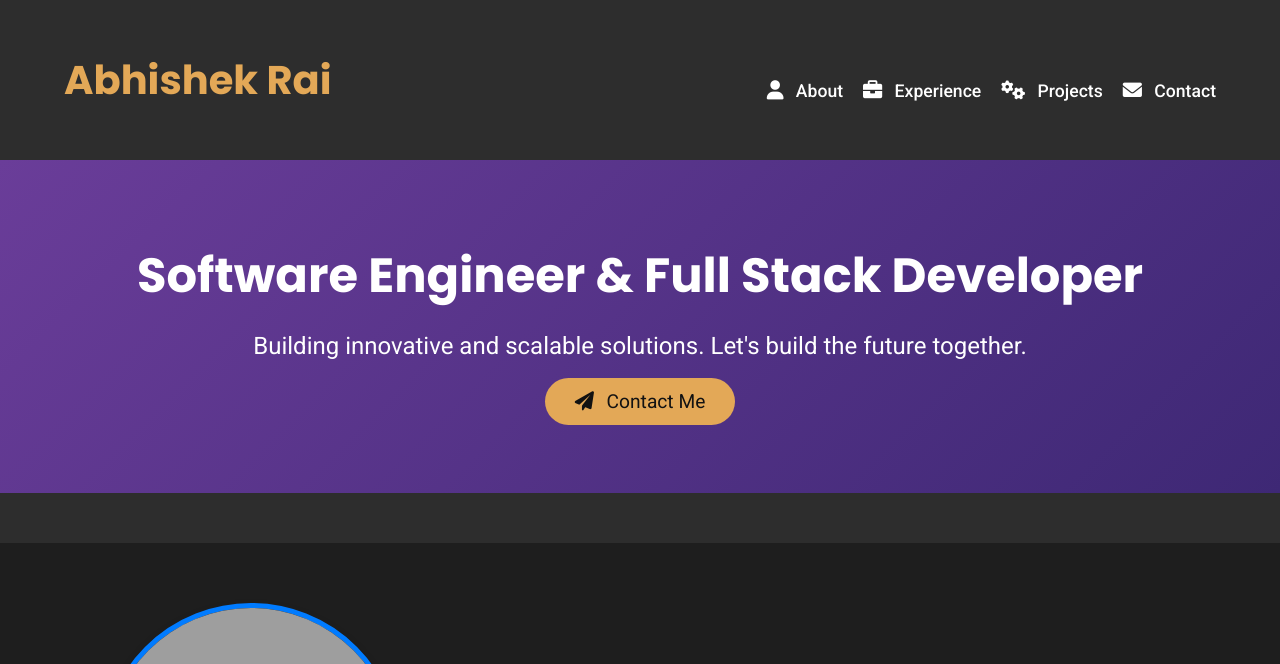
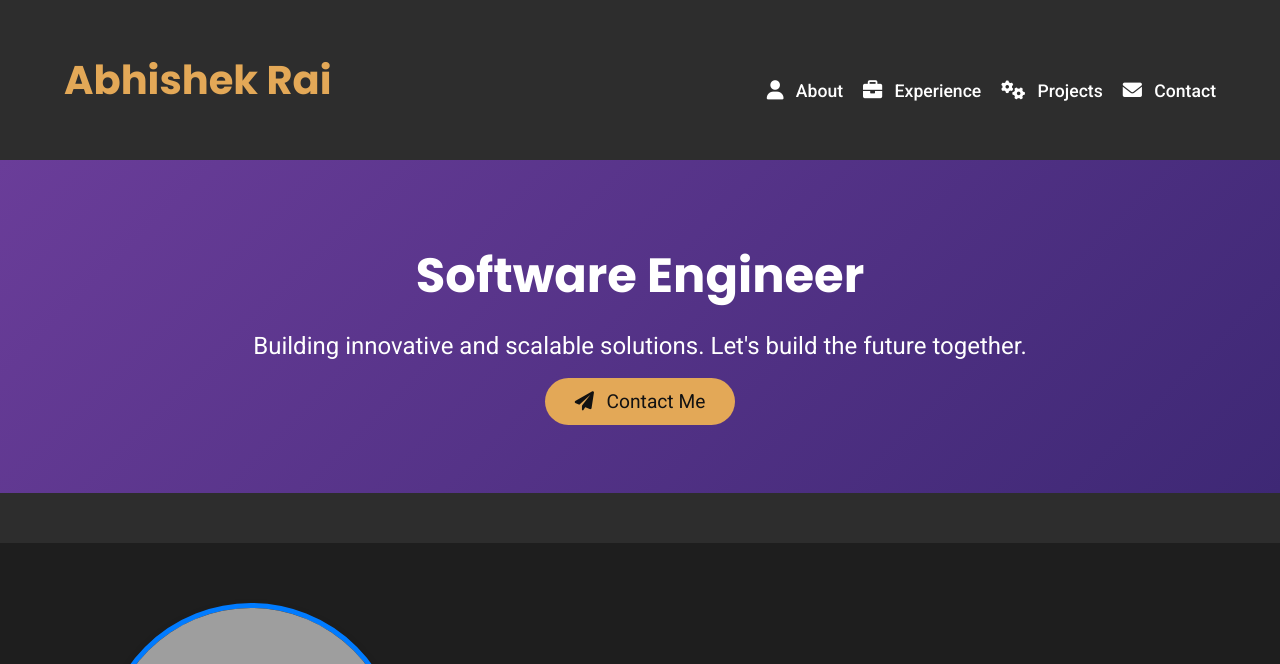
Before and after one commit to ab-rai/ab-rai.github.io, a plain HTML site: page index.html in a window 1280 px wide. Shown: the top 664 px of the page. Drawn offline with Linux system fonts and the light colour scheme; grey boxes are pictures that could not be loaded.

Commit message:
updating heading

```diff
--- a/index.html
+++ b/index.html
@@ -27,7 +27,7 @@
     </div>
     <section class="hero">
       <div class="container">
-        <h2 class="hero-title">Software Engineer & Full Stack Developer</h2>
+        <h2 class="hero-title">Software Engineer</h2>
         <p class="hero-subtitle">Building innovative and scalable solutions. Let's build the future together.</p>
         <a href="#contact" class="cta-button"><i class="fas fa-paper-plane"></i> Contact Me</a>
       </div>
```
